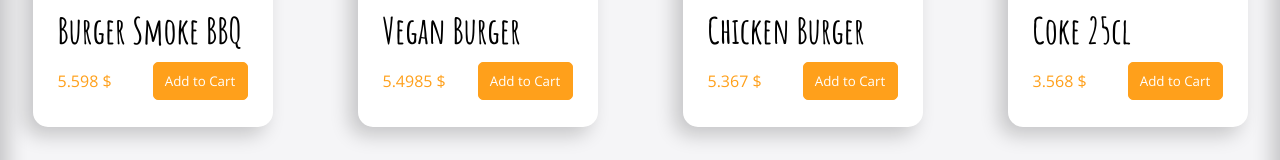
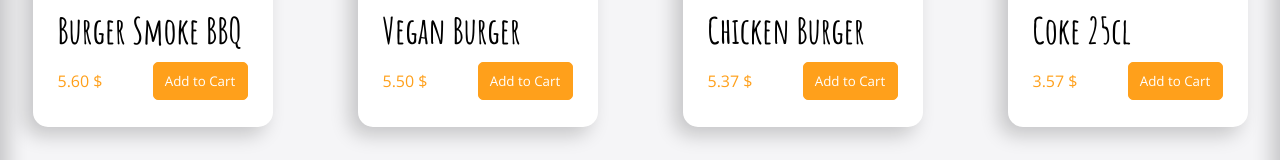
Before and after one commit to ahmedbouras/burger-store, a React (Vite) app: page /order/1 in a window 1280 px wide. Shown: the part 353-513 px from the top of the page. Built offline with nearby package versions, Linux system fonts and the light colour scheme.

Commit message:
✨ F05: Add function to round prices

```diff
--- a/src/components/reusable-ui/Card.jsx
+++ b/src/components/reusable-ui/Card.jsx
@@ -1,6 +1,7 @@
 import styled from "styled-components";
 import theme from "../../theme";
 import PrimaryButton from "./PrimaryButton";
+import { round } from "../../utils/math";
 
 export default function Card({ image, title, price }) {
   return (
@@ -12,7 +13,7 @@
         <h3 className="product-name">{title}</h3>
 
         <div className="product-purchase">
-          <p className="product-price">{price} $</p>
+          <p className="product-price">{round(price)} $</p>
 
           <PrimaryButton
             label={"Add to Cart"}
--- /dev/null
+++ b/src/utils/math.js
@@ -0,0 +1 @@
+export const round = (price) => Number.parseFloat(price).toFixed(2);
```
